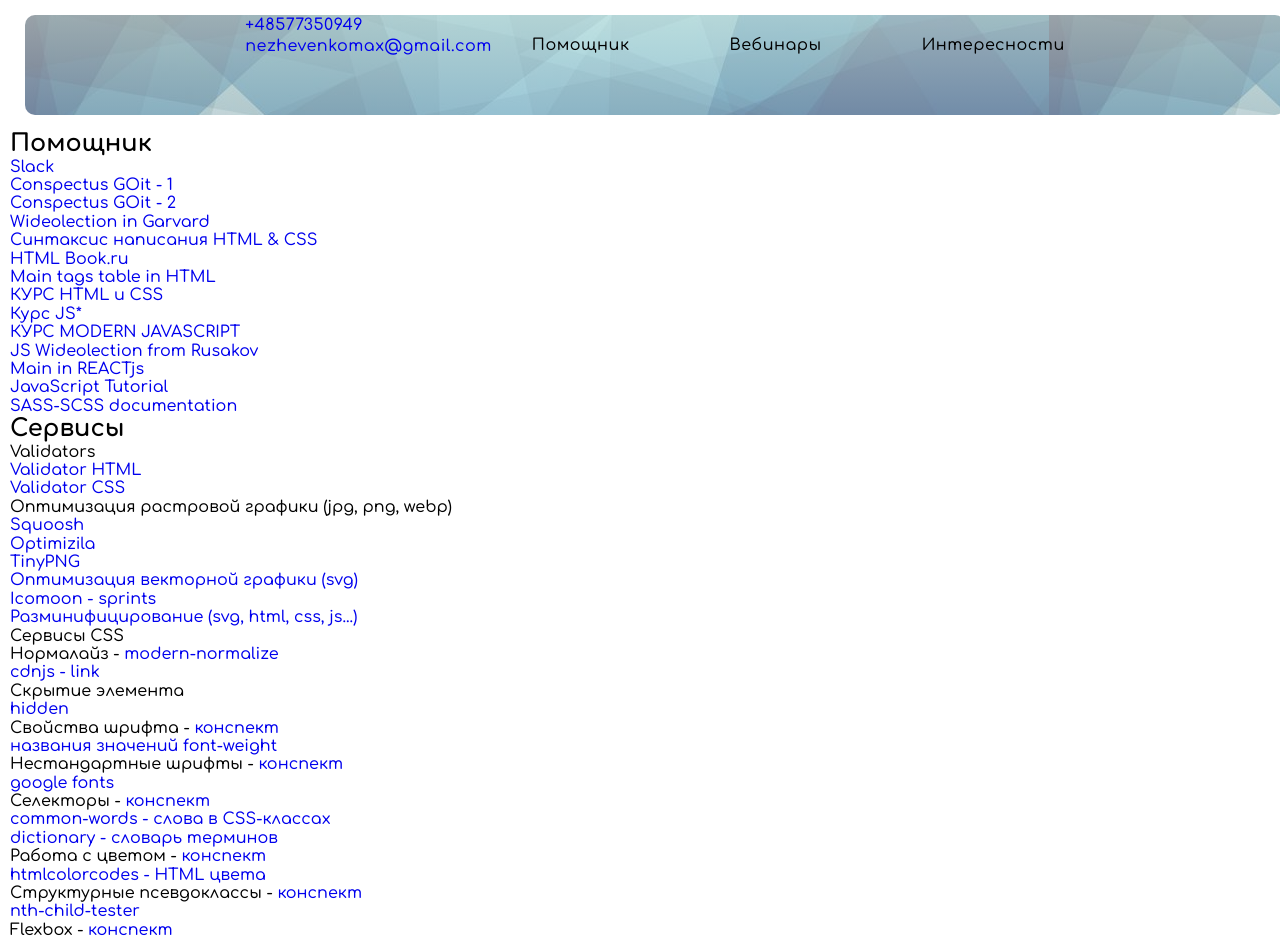
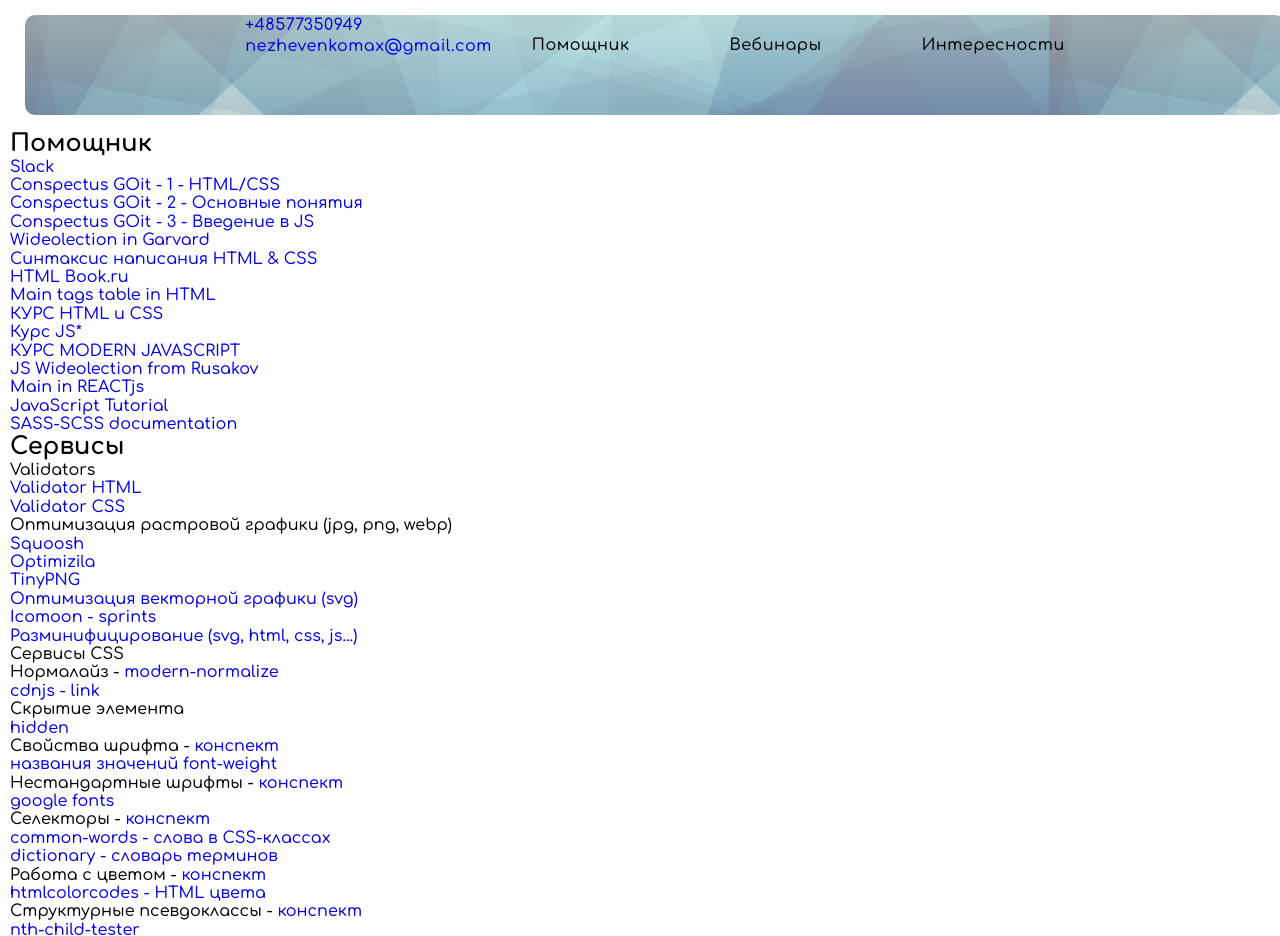
Before and after one commit to Maksik-94/my-conspect, a plain HTML site: page index.html in a window 1280 px wide. Shown: the top 936 px of the page. Drawn offline with nearby package versions, Linux system fonts and the light colour scheme.

Commit message:
Update index.html
обнова

```diff
--- a/index.html
+++ b/index.html
@@ -42,10 +42,13 @@
           <div class="conspect__box">
             <ul class="conspect__list">
               <li class="conspect__item">
-                <a class="link" href="http://fecore.net.ua/html-css/v1/docs/lesson-01/intro/">Conspectus GOit - 1</a>
+                <a class="link" href="http://fecore.net.ua/html-css/v1/docs/lesson-01/intro/">Conspectus GOit - 1 - HTML/CSS</a>
               </li>
               <li class="conspect__item">
-                <a class="link" href="https://material.goit.ua/">Conspectus GOit - 2</a>
+                <a class="link" href="https://material.goit.ua/">Conspectus GOit - 2 - Основные понятия</a>
+              </li>
+              <li class="conspect__item">
+                <a class="link" href="http://fecore.net.ua/books/m5ph3r-javascript/">Conspectus GOit - 3 - Введение в JS</a>
               </li>
               <li class="conspect__item">
                 <a class="link" href="https://javarush.ru/quests/lectures/questharvardcs50.level00.lecture05">Wideolection in Garvard</a>
@@ -407,7 +410,7 @@
           <h1 class="">sweetie</h1>
           <ul class="">
             <li class=""><a href="https://proglib.io/p/tetris-na-javascript-razbiraem-vozmozhnosti-yazyka-cherez-geymifikaciyu-2020-11-23" class="link">tetris</a></li>
-            <li class=""></li>
+            <li class=""><a href="https://eloquent-javascript.karmazzin.ru/" class="link">tetris</a>Книга "Выразительный Javascript"</li>
             <li class=""></li>
             <li class=""></li>
             <li class=""></li>
```
